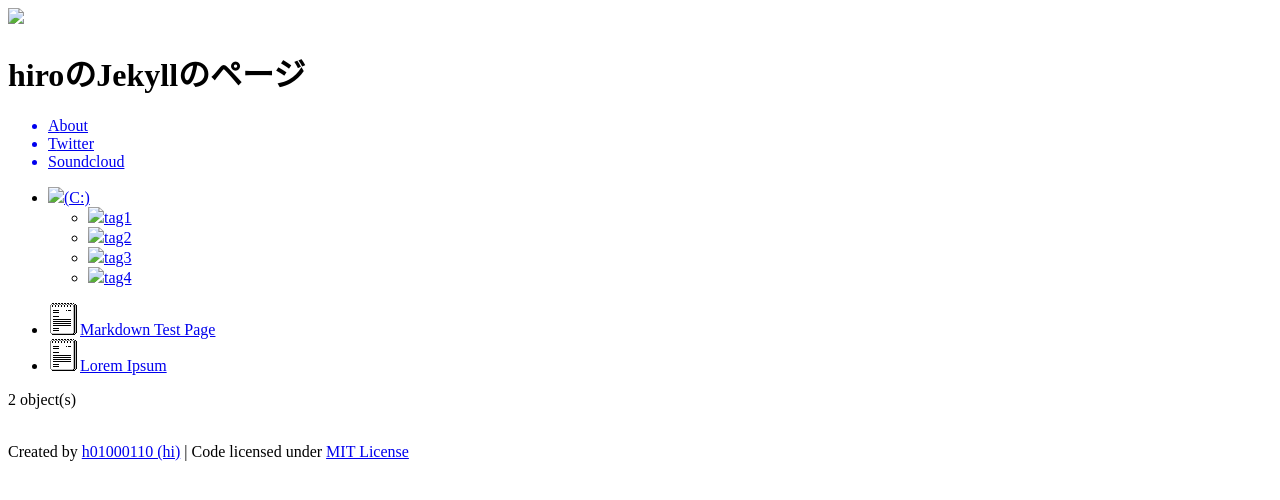
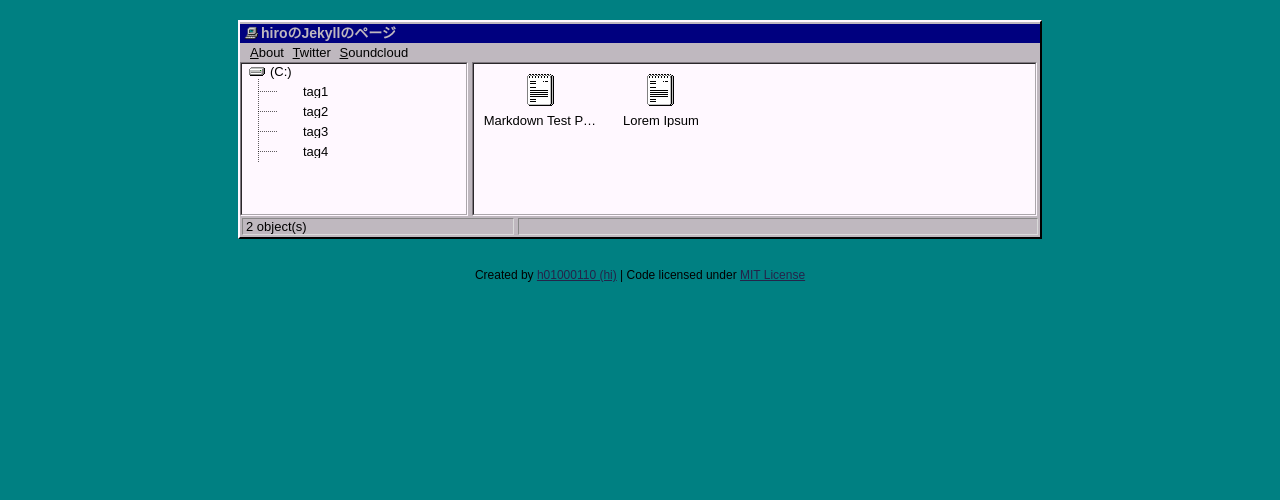
Before and after one commit to 1627009/web2-5, a Jekyll site: the page built from index.html, in a window 1280 px wide. Shown: the top 500 px of the page. Built offline with Jekyll 4.4.1, drawn with Linux system fonts in a browser that asks for light colours.

Commit message:
Update default.html

```diff
--- a/_layouts/default.html
+++ b/_layouts/default.html
@@ -4,13 +4,13 @@
 	<meta charset="utf-8">
 	<meta http-equiv="X-UA-Compatible" content="IE=edge">
 	<meta name="viewport" content="width=device-width, initial-scale=1, user-scalable=no">
-	<link rel="stylesheet" href="web2-5/assets/css/atom-one-light.css">
+	<link rel="stylesheet" href="/assets/css/atom-one-light.css">
     {% if page.title or page.title == 'me' %}
         <title>{{ page.title }}</title>
-		<link rel="stylesheet" type="text/css" href="web2-5/assets/css/002.css">
+		<link rel="stylesheet" type="text/css" href="/assets/css/002.css">
     {% else %}
         <title>{{ site.name }}</title>
-		<link rel="stylesheet" type="text/css" href="web2-5/assets/css/001.css">
+		<link rel="stylesheet" type="text/css" href="/assets/css/001.css">
     {% endif %}
 	<link rel="stylesheet" href="/assets/css/font-awesome.min.css">
 	<link rel="shortcut icon" href="/assets/img/favicon.ico" type="image/x-icon">
@@ -21,7 +21,7 @@
 <body>
 	<div class="wrapper">
 		<div class="default_title">
-			<img src="web2-5/assets/img/mycomputer.png" />
+			<img src="/assets/img/mycomputer.png" />
 			{% if page.tag %}
 				<h1>{{ page.tag }}</h1>
 			{% else %}
@@ -31,7 +31,7 @@
 		{% include topbar.html %}
 		<div class="tag_list">
 			<ul id="tag-list">
-				<li><a href="/" ><img src="web2-5/assets/img/disk.png" />(C:)</a>
+				<li><a href="/" ><img src="/assets/img/disk.png" />(C:)</a>
 			<ul>
 				{% assign tags = site.tags | sort %}
 				{% for tag in tags %}
@@ -46,7 +46,7 @@
 				{% if page.title == 'me' or page.title == '404...' %}
 					<ul>
 						{% for post in site.posts %}
-						<li><a href="{{  post.url }}" title="{{ post.title }}"><img src="web2-5/assets/img/file.ico" title="{{ post.title }}" />{{ post.title }}</a></li>
+						<li><a href="{{  post.url }}" title="{{ post.title }}"><img src="/assets/img/file.ico" title="{{ post.title }}" />{{ post.title }}</a></li>
 						{% endfor %}
 					</ul>
 				{% else %}
@@ -55,7 +55,7 @@
 			{% else %}
 				<ul>
 					{% for post in site.posts %}
-					<li><a href="{{  post.url }}" title="{{ post.title }}"><img src="web2-5/assets/img/file.ico" title="{{ post.title }}" />{{ post.title }}</a></li>
+					<li><a href="{{  post.url }}" title="{{ post.title }}"><img src="/assets/img/file.ico" title="{{ post.title }}" />{{ post.title }}</a></li>
 					{% endfor %}
 				</ul>
 			{% endunless %}
@@ -72,7 +72,7 @@
 	{% if page.title %}
         <div class="content">
 			<div class="post_title">
-				<img src="web2-5/assets/img/file.png" />
+				<img src="/assets/img/file.png" />
 				<h1>{{  page.title  }}</h1>
 				<a href="/"><div class="btn"><span class="fa fa-times"></span></div></a>
 				<div class="btn btn_max"><span class="fa fa-window-maximize"></span></div>
@@ -89,8 +89,8 @@
 			</div>
 		</div>
     {% endif %}
-	<script src="web2-5/assets/js/001.js"></script>
-	<script src="web2-5/assets/js/002.js"></script>
+	<script src="/assets/js/001.js"></script>
+	<script src="/assets/js/002.js"></script>
 	<div class="footer">
 		<p>Created by <a href="http://github.com/h01000110" target="_blank">h01000110 (hi)</a> | Code licensed under <a href="https://github.com/h01000110/h01000110.github.io/blob/master/LICENSE" target="_blank">MIT License</a></p>
 	</div>
```
